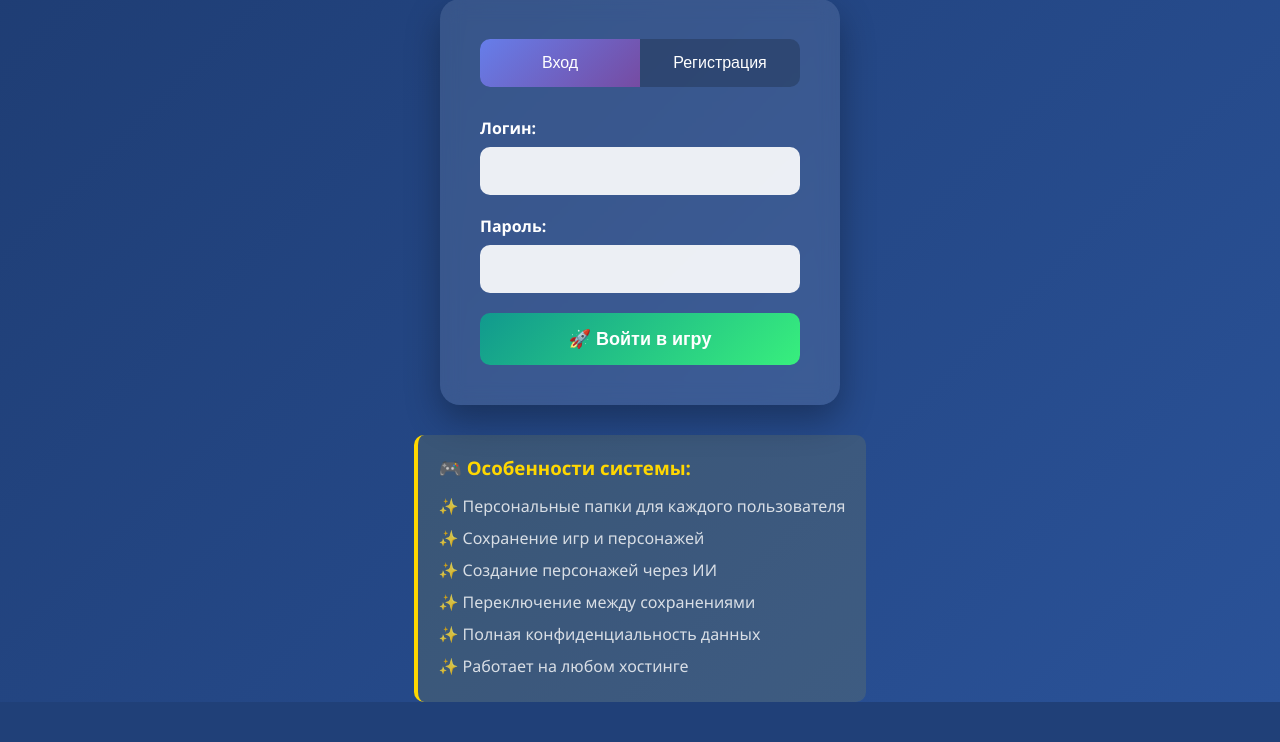
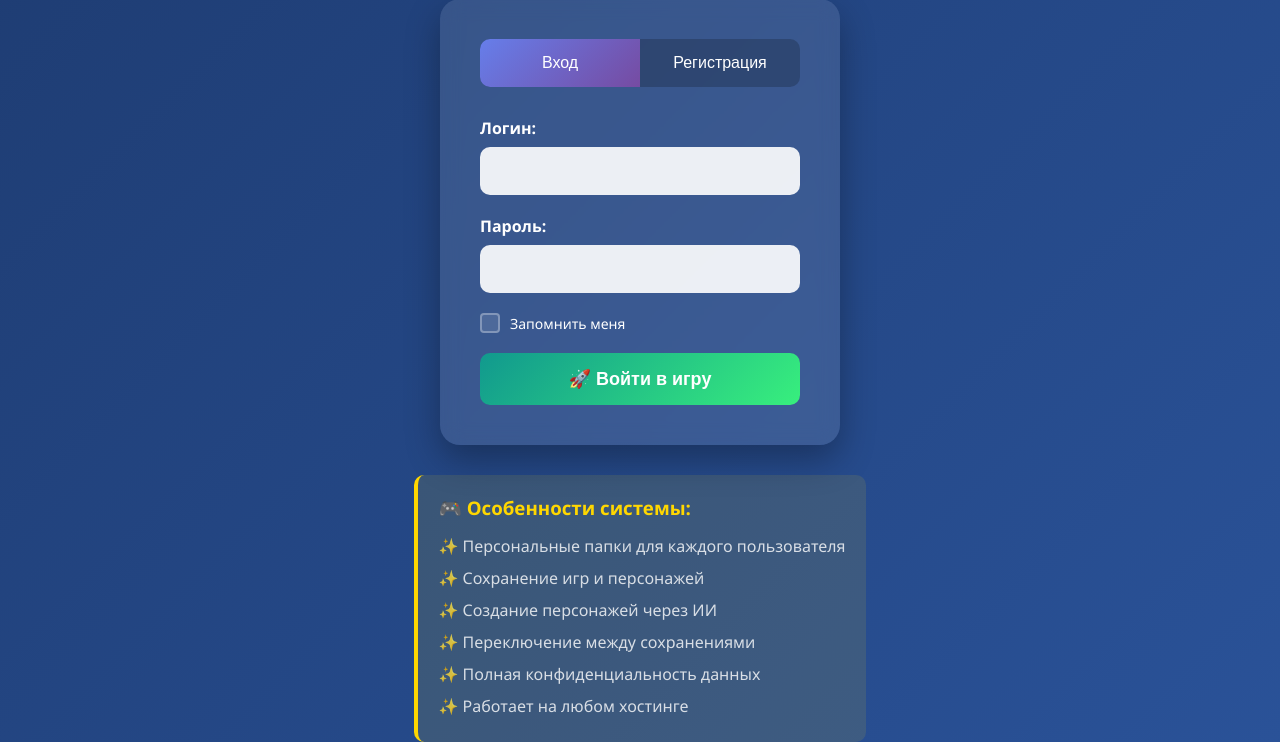
Before and after one commit to lewa68/NarrativeGame, a Flask app: page / in a window 1280 px wide. Shown: the part 143-885 px from the top of the page. Before the commit the page ends 845 px from the top, so only its background shows below. Run offline with Flask 3, Linux system fonts and the light colour scheme.

Commit message:
Assistant checkpoint: Добавлена функция 'Запомнить меня' при входе
Assistant generated file changes:
- templates/index.html: Добавление чекбокса 'Запомнить меня' с стилизацией, Добавление стилей для чекбокса, Обновление JavaScript для обработки чекбокса
- main.py: Обновление логики входа для поддержки 'Запомнить меня', Добавление импорта timedelta

---

User prompt:

давай добавим галочку "запомнить меня" при входе, она должа быть стилизована под сайт, и соответственно выполнять свою функцию, а именно - убирать необходимость пользователю каждый раз логиниться при каждом обновлении страницы

Replit-Commit-Author: Assistant
Replit-Commit-Session-Id: 2c980ae3-783e-40bb-bc18-732edc1f9107

```diff
--- a/main.py
+++ b/main.py
@@ -5,7 +5,7 @@ import sqlite3
 import hashlib
 import secrets
 import logging
-from datetime import datetime
+from datetime import datetime, timedelta
 from flask import Flask, render_template, request, jsonify, session, redirect, url_for
 from werkzeug.security import generate_password_hash, check_password_hash
 from mistralai import Mistral
@@ -246,6 +246,7 @@ def login():
     data = request.get_json()
     username = data.get('username', '').strip()
     password = data.get('password', '').strip()
+    remember_me = data.get('remember_me', False)
 
     if not username or not password:
         return jsonify({"error": "Логин и пароль не могут быть пустыми"})
@@ -262,6 +263,15 @@ def login():
 
         session['user_id'] = user[0]
         session['username'] = username
+
+        # Устанавливаем срок жизни сессии в зависимости от чекбокса
+        if remember_me:
+            # Сессия на 30 дней
+            session.permanent = True
+            app.permanent_session_lifetime = timedelta(days=30)
+        else:
+            # Сессия до закрытия браузера
+            session.permanent = False
 
         return jsonify({"success": True, "message": "Вход выполнен успешно!"})
 
--- a/templates/index.html
+++ b/templates/index.html
@@ -173,6 +173,62 @@
         .info li:before {
             content: "✨ ";
         }
+
+        .checkbox-group {
+            margin-bottom: 20px;
+            text-align: left;
+        }
+
+        .checkbox-container {
+            display: flex;
+            align-items: center;
+            cursor: pointer;
+            font-size: 14px;
+            user-select: none;
+            transition: all 0.3s;
+        }
+
+        .checkbox-container:hover {
+            opacity: 0.8;
+        }
+
+        .checkbox-container input {
+            display: none;
+        }
+
+        .checkmark {
+            height: 20px;
+            width: 20px;
+            background: rgba(255,255,255,0.1);
+            border: 2px solid rgba(255,255,255,0.3);
+            border-radius: 4px;
+            margin-right: 10px;
+            position: relative;
+            transition: all 0.3s;
+            flex-shrink: 0;
+        }
+
+        .checkbox-container input:checked ~ .checkmark {
+            background: linear-gradient(135deg, #11998e, #38ef7d);
+            border-color: #11998e;
+        }
+
+        .checkmark:after {
+            content: "";
+            position: absolute;
+            display: none;
+            left: 6px;
+            top: 2px;
+            width: 6px;
+            height: 10px;
+            border: solid white;
+            border-width: 0 2px 2px 0;
+            transform: rotate(45deg);
+        }
+
+        .checkbox-container input:checked ~ .checkmark:after {
+            display: block;
+        }
     </style>
 </head>
 <body>
@@ -200,6 +256,13 @@
             <div class="form-group">
                 <label for="login-password">Пароль:</label>
                 <input type="password" id="login-password" required>
+            </div>
+            <div class="checkbox-group">
+                <label class="checkbox-container">
+                    <input type="checkbox" id="remember-me">
+                    <span class="checkmark"></span>
+                    Запомнить меня
+                </label>
             </div>
             <button type="submit" class="submit-btn">🚀 Войти в игру</button>
         </form>
@@ -279,6 +342,7 @@
 
             const username = document.getElementById('login-username').value.trim();
             const password = document.getElementById('login-password').value.trim();
+            const rememberMe = document.getElementById('remember-me').checked;
 
             if (!username || !password) {
                 showError('Пожалуйста, заполните все поля');
@@ -295,7 +359,8 @@
                 },
                 body: JSON.stringify({
                     username: username,
-                    password: password
+                    password: password,
+                    remember_me: rememberMe
                 })
             })
             .then(response => response.json())
```
